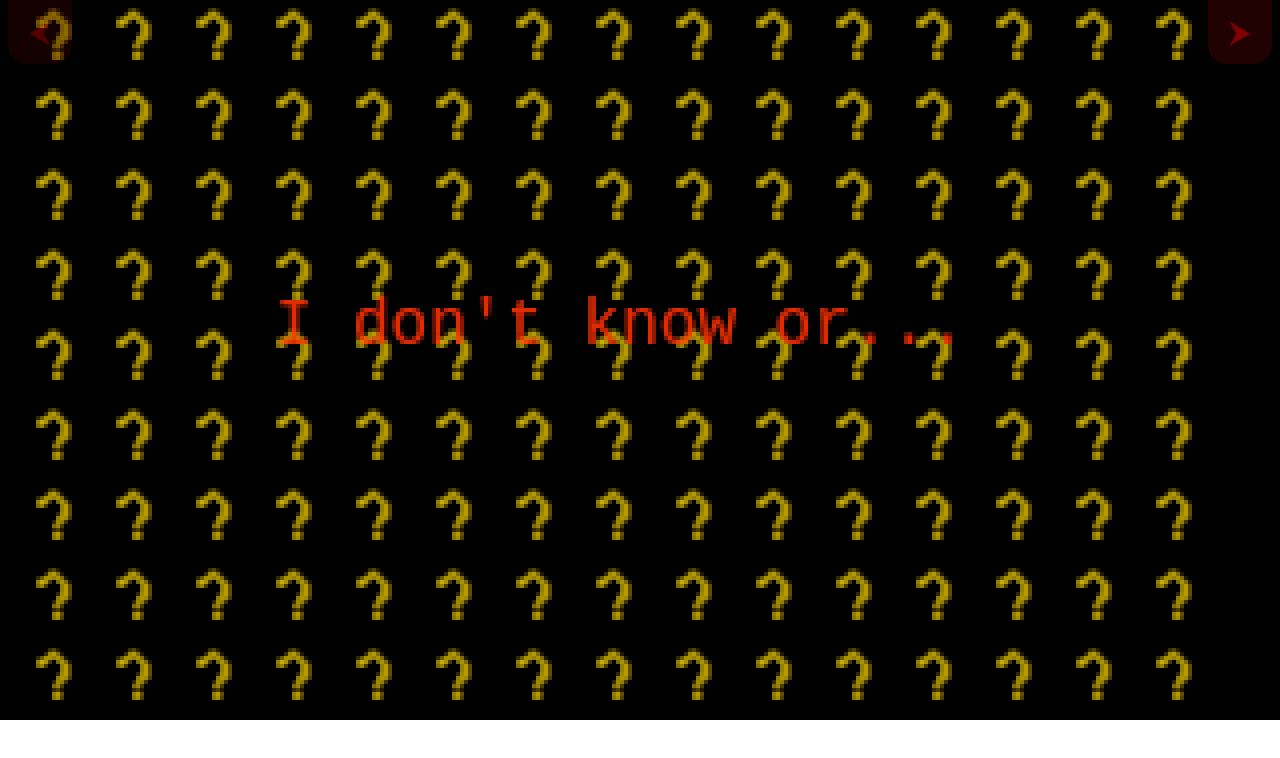
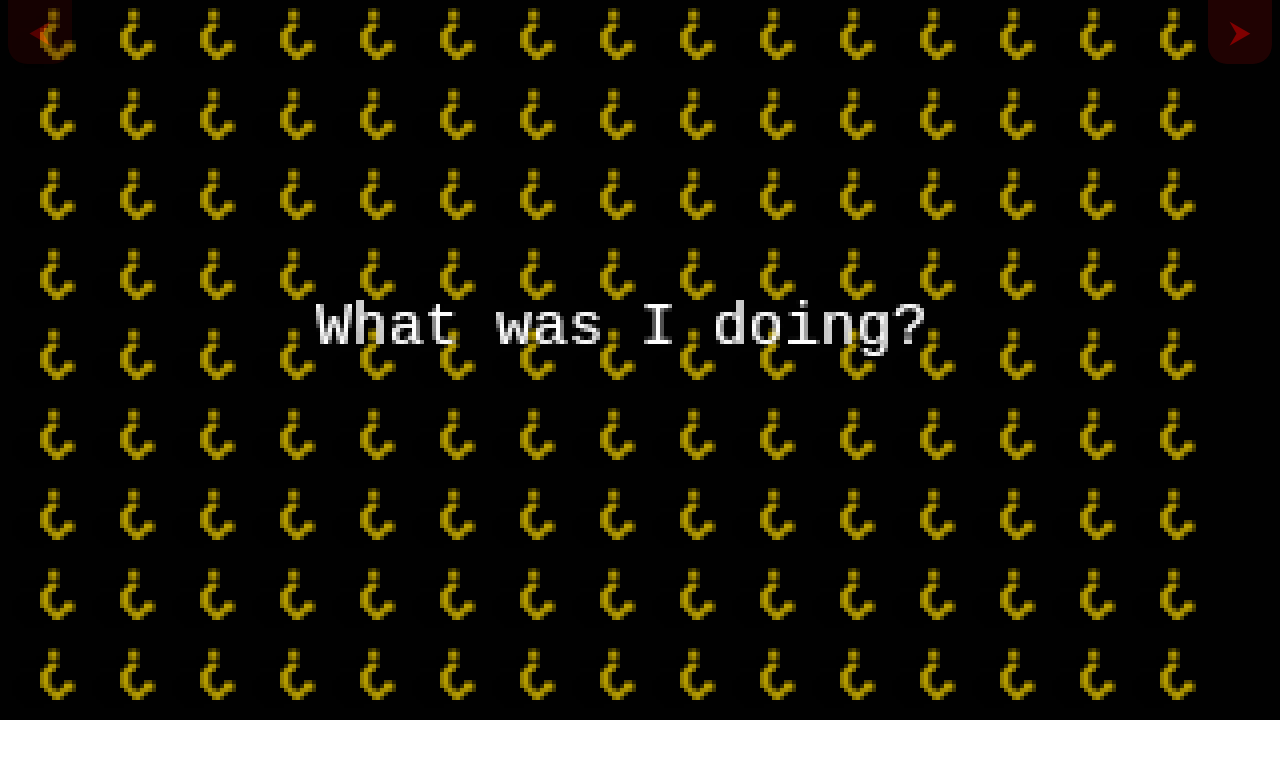
Before and after one commit to Sid130/wow1, a website: page public/index.html in a window 1280 px wide. Drawn offline with Linux system fonts and the light colour scheme; animation ran at ten frames a second.

Commit message:
What was I doing?

```diff
--- a/public/index.html
+++ b/public/index.html
@@ -120,7 +120,8 @@
 			0, 0, 0, 0, 0, 0, 0, 0, 0, 0, 0,
 			0, 0, 0, 0, 0, 1, 1, 0, 0, 0, 0,
 			0, 0, 0, 0, 0, 1, 1, 0, 0, 0, 0,
-		];
+		].reverse();
+
 		const spriteSize = {
 			x: 11,
 			y: 12
@@ -165,7 +166,7 @@
 								color[value]
 							);
 						});
-			drawText("I don't know or... ", 16, colors.red);
+			drawText("What was I doing? ", 15, colors.white);
 			window.requestAnimationFrame(draw);
 		}
 		//initialize the request animation frame loop
```
